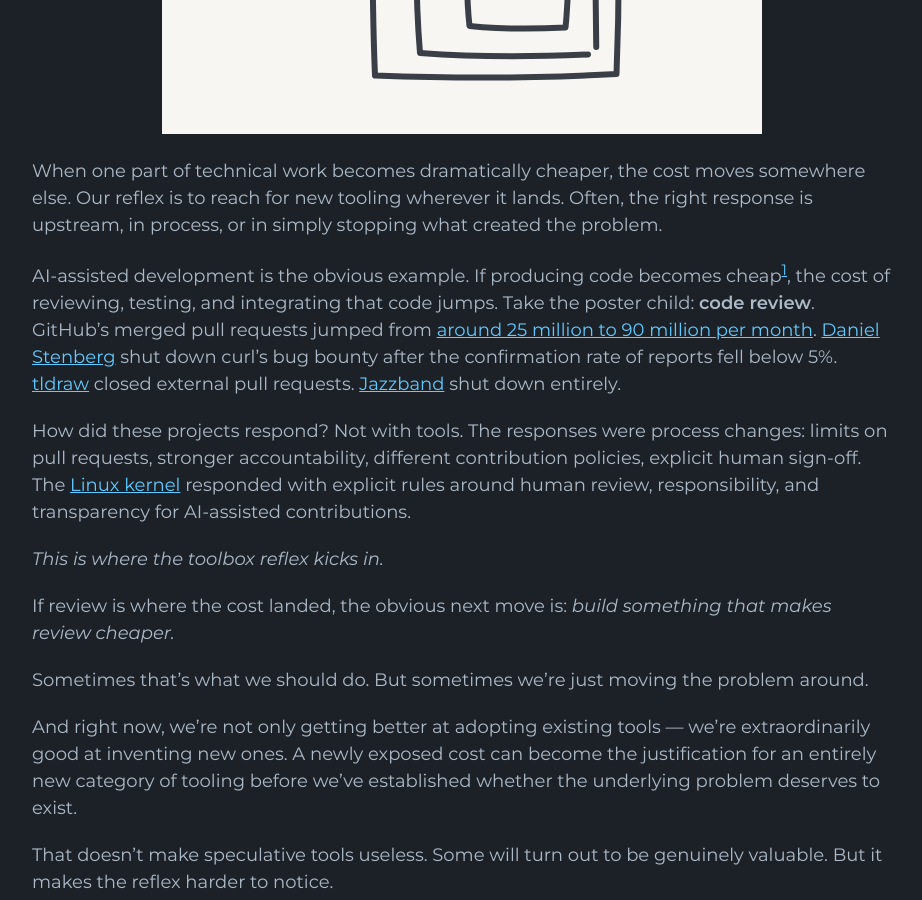
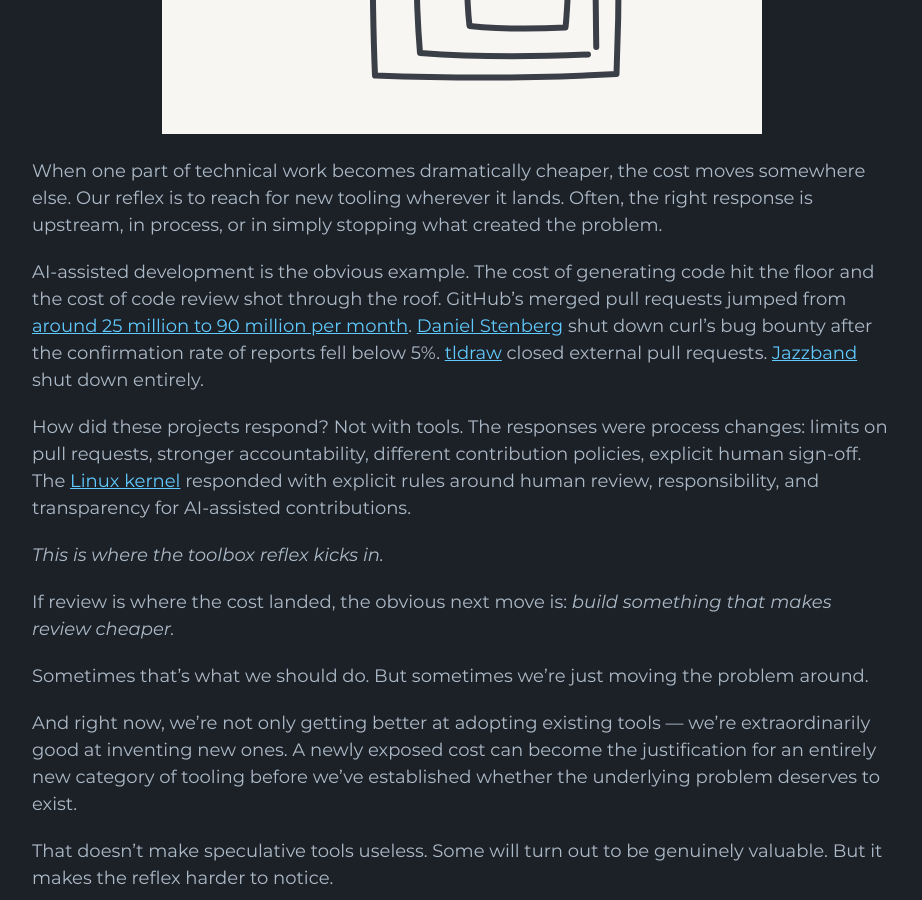
Before and after one commit to n42r/n42r.github.io, a Jekyll site: the page built from _posts/2026-09-28-the-toolbox-reflex.md, in a window 1280 px wide and 900 px high, scrolled down 433 px. Shown: the whole window, without its empty margins (178-1100 px from the left). Built offline with Jekyll 4.4.1, drawn with Linux system fonts in a browser that asks for light colours; some of the changed text lies outside the part shown.

Commit message:
Update 2026-09-28-the-toolbox-reflex.md

```diff
--- a/_posts/2026-09-28-the-toolbox-reflex.md
+++ b/_posts/2026-09-28-the-toolbox-reflex.md
@@ -11,7 +11,7 @@ image_alt: "Circular dot in a square in a square in a square."
 
  When one part of technical work becomes dramatically cheaper, the cost moves somewhere else. Our reflex is to reach for new tooling wherever it lands. Often, the right response is upstream, in process, or in simply stopping what created the problem.
 
-AI-assisted development is the obvious example. If producing code becomes cheap[^1], the cost of reviewing, testing, and integrating that code jumps. Take the poster child: **code review**. GitHub's merged pull requests jumped from [around 25 million to 90 million per month](https://www.coderabbit.ai/blog/github-gives-maintainers-a-throttle-for-the-ai-pull-request). [Daniel Stenberg](https://daniel.haxx.se/blog/2025/07/14/death-by-a-thousand-slops/) shut down curl's bug bounty after the confirmation rate of reports fell below 5%. [tldraw](https://julien.danjou.info/blog/github-is-thinking-about-killing-pull-requests/) closed external pull requests. [Jazzband](https://thenewstack.io/ai-generated-code-crisis/) shut down entirely.
+AI-assisted development is the obvious example. The cost of generating code hit the floor and the cost of code review shot through the roof. GitHub's merged pull requests jumped from [around 25 million to 90 million per month](https://www.coderabbit.ai/blog/github-gives-maintainers-a-throttle-for-the-ai-pull-request). [Daniel Stenberg](https://daniel.haxx.se/blog/2025/07/14/death-by-a-thousand-slops/) shut down curl's bug bounty after the confirmation rate of reports fell below 5%. [tldraw](https://julien.danjou.info/blog/github-is-thinking-about-killing-pull-requests/) closed external pull requests. [Jazzband](https://thenewstack.io/ai-generated-code-crisis/) shut down entirely.
 
 How did these projects respond? Not with tools. The responses were process changes: limits on pull requests, stronger accountability, different contribution policies, explicit human sign-off. The [Linux kernel](https://www.zdnet.com/article/linus-torvalds-and-maintainers-finalize-ai-policy-for-linux-kernel-developers/) responded with explicit rules around human review, responsibility, and transparency for AI-assisted contributions.
 
```
